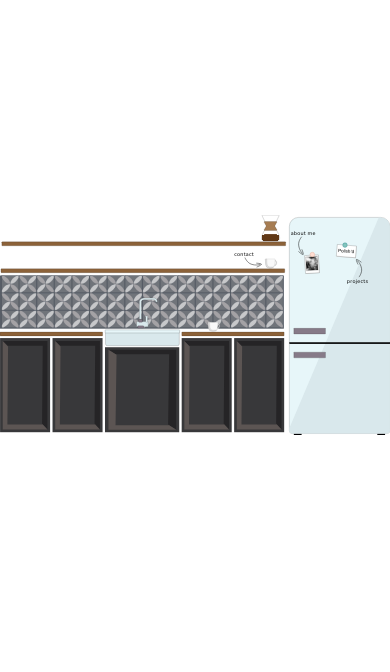
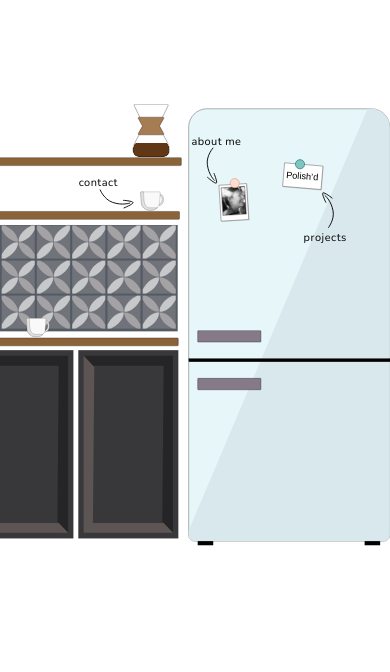
Before and after one commit to NaomiOchoa/PersonalWebsite, a Gatsby site: page / in a window 390 px wide. Shown: the part 172-844 px from the top of the page. Built offline with nearby package versions, Linux system fonts and the light colour scheme; Gatsby itself is replaced by a stand-in of ours; a web font is replaced by a local one.

Commit message:
svg responsive adjustment for mobile

```diff
--- a/gatsby-config.js
+++ b/gatsby-config.js
@@ -28,7 +28,7 @@ module.exports = {
     {
       resolve: "gatsby-plugin-anchor-links",
       options: {
-        offset: 0,
+        offset: -65,
       },
     },
   ],
--- a/src/pages/index.js
+++ b/src/pages/index.js
@@ -20,14 +20,19 @@ export default function Home() {
   const [contact, setContact] = React.useState(false)
   const [headerPosition, setHeaderPosition] = React.useState("full")
   const { height, width } = useWindowDimensions()
-  const [viewboxWidth, setViewboxWidth] = React.useState()
-  const [viewboxXPos, setViewboxXPos] = React.useState()
+  const [viewboxWidth, setViewboxWidth] = React.useState(1276.48)
+  const [viewboxXPos, setViewboxXPos] = React.useState(0)
 
   const introTL = React.useRef(gsap.timeline())
 
   useEffect(() => {
-    //set viewbox breakpoints
-    console.log("width", width)
+    if (width <= 899) {
+      setViewboxWidth(638.24)
+      setViewboxXPos(638.24)
+    } else {
+      setViewboxWidth(1276.48)
+      setViewboxXPos(0)
+    }
   }, [width])
 
   useEffect(() => {
@@ -59,8 +64,9 @@ export default function Home() {
             <Contact contact={contact} />
             <svg
               xmlns="http://www.w3.org/2000/svg"
-              viewBox="0 0 1276.48 722.16"
+              viewBox={`${viewboxXPos} 0 ${viewboxWidth} 722.16`}
               id="main-svg"
+              // height={height - 65 + "px"}
             >
               <defs>
                 <clipPath id="clip-path-2" transform="translate(-41 -35.19)">
--- a/src/styles/index.css
+++ b/src/styles/index.css
@@ -10,6 +10,7 @@ html {
 #main-svg {
   width: 100%;
   height: 100%;
+  /* height: 100vh; */
 }
 
 #main-image-section {
```
